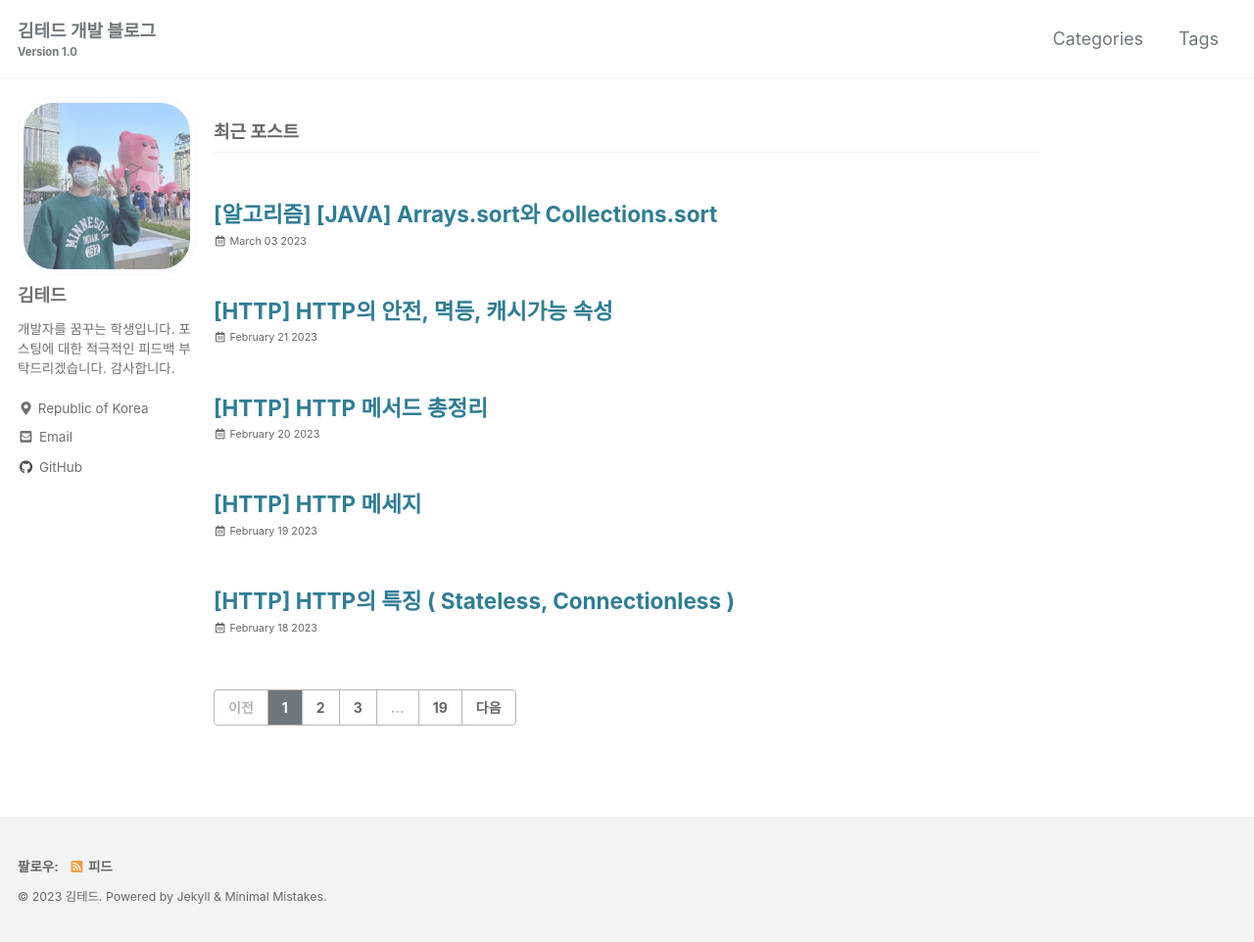
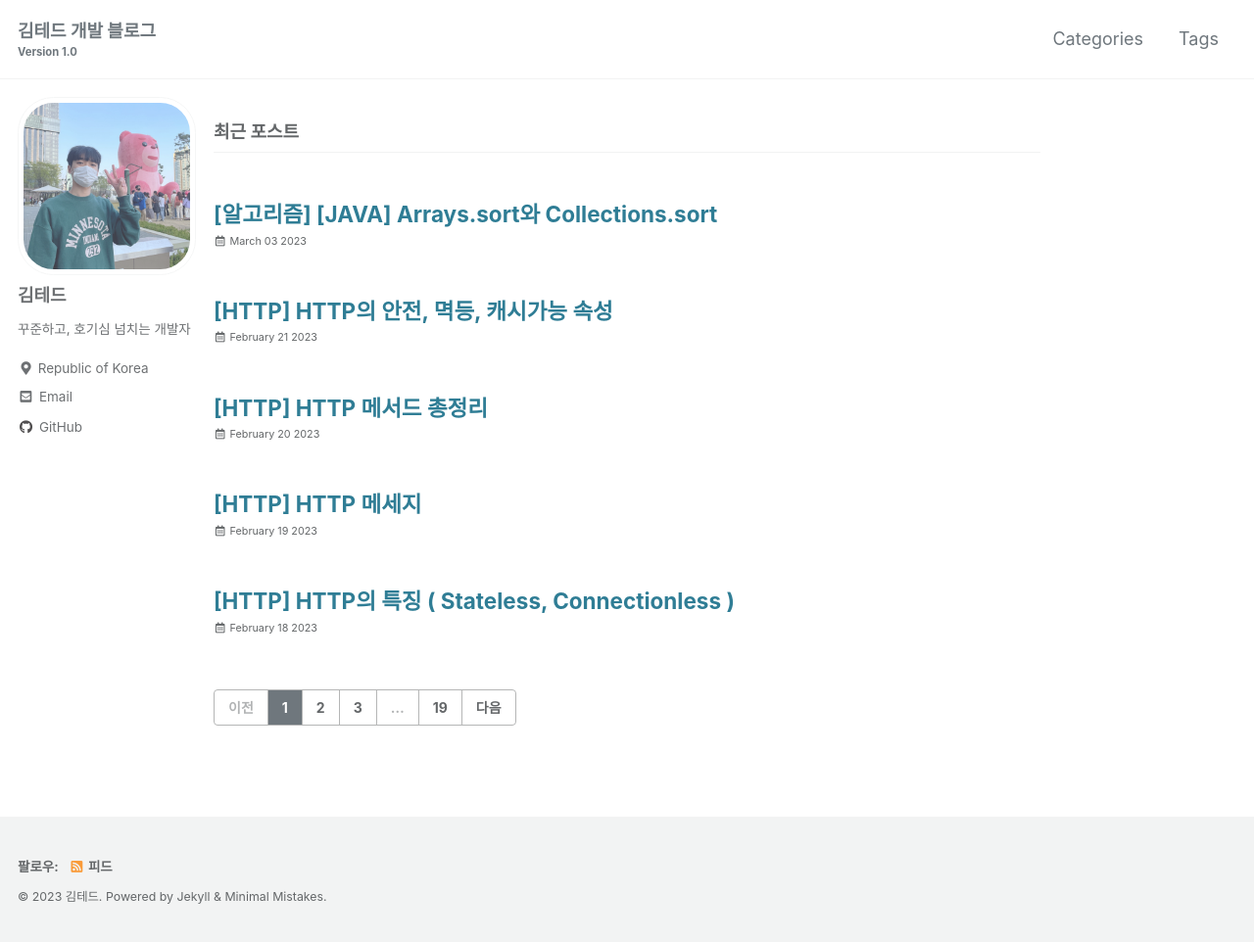
Before and after one commit to idkim97/idkim97.github.io, a Jekyll site: the page built from index.html, in a window 1280 px wide and 962 px high. Shown: the whole window at 98% size. Built offline with Jekyll 4.4.1, drawn with Linux system fonts in a browser that asks for light colours; cached includes are drawn as plain includes; the list of posts is cut into pages by our own code.

Commit message:
Update _config.yml

```diff
--- a/_config.yml
+++ b/_config.yml
@@ -98,7 +98,7 @@ analytics:
 author:
   name             : "김테드"
   avatar           : "img/profile.jpg"
-  bio              : "개발자를 꿈꾸는 학생입니다. 포스팅에 대한 적극적인 피드백 부탁드리겠습니다. 감사합니다."
+  bio              : "꾸준하고, 호기심 넘치는 개발자 "
   location         : "Republic of Korea"
   email            :
   links:
```
